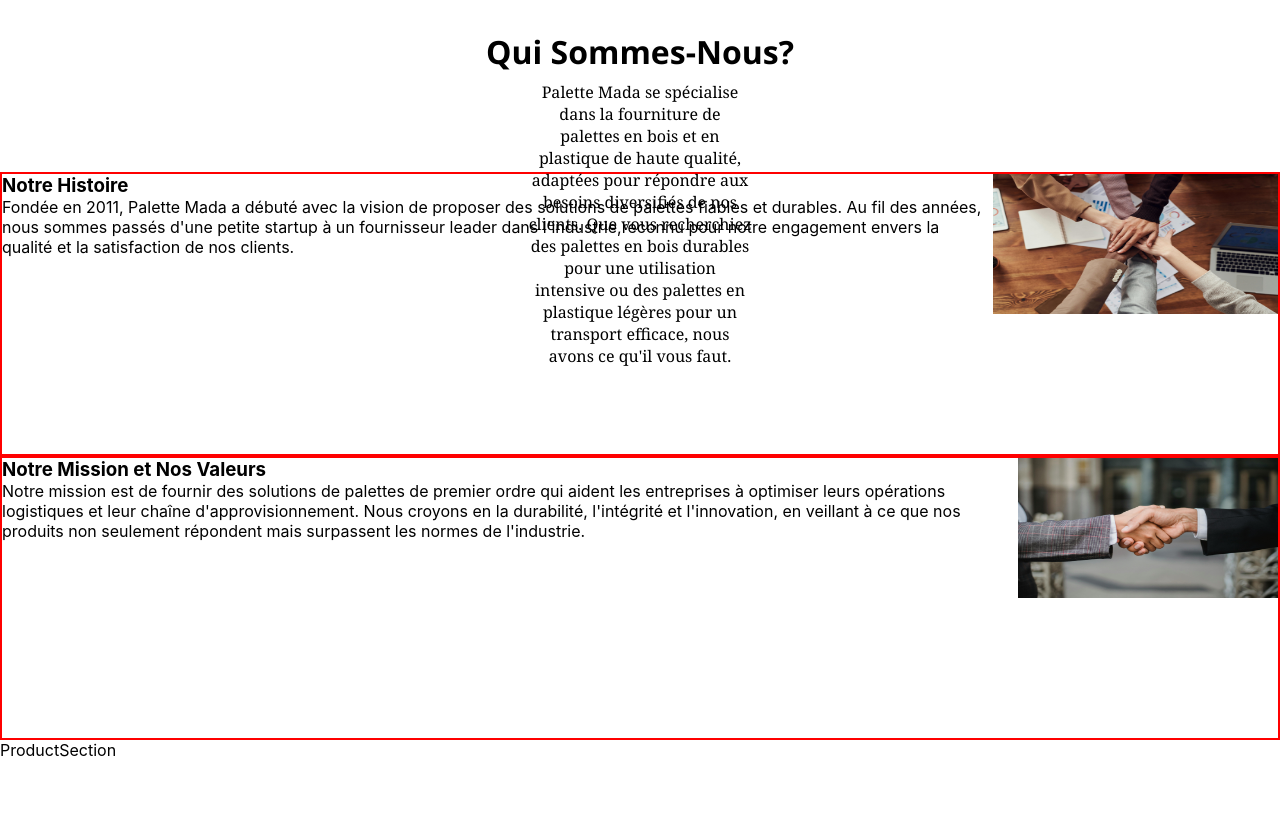
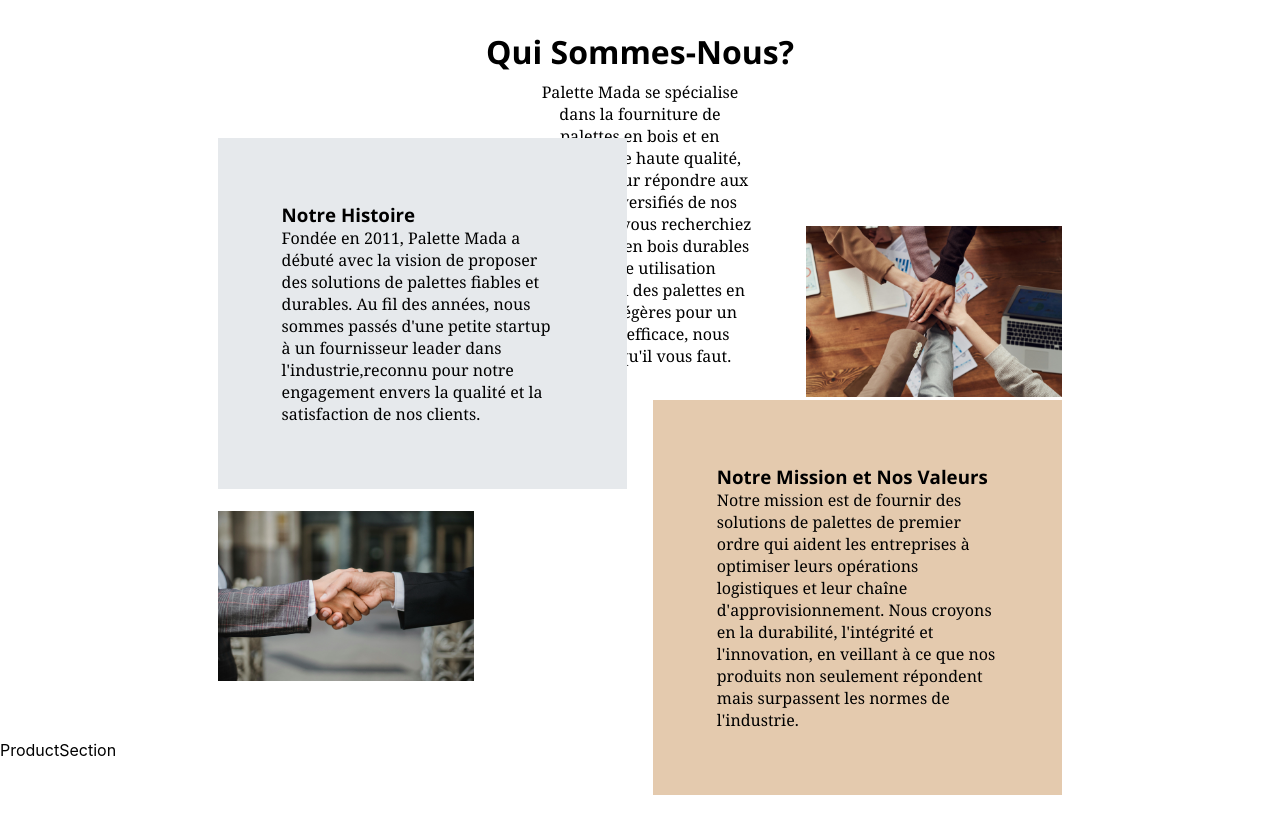
Before and after one commit to ManohisoaVicky/palette_mada, a React (Create React App) app: page / in a window 1280 px wide. Shown: the part 860-1694 px from the top of the page. Built offline with nearby package versions, Linux system fonts and the light colour scheme.

Commit message:
finished main styling of about section

```diff
--- a/src/App.css
+++ b/src/App.css
@@ -137,6 +137,9 @@
 /*---------------------------------------------------------About Section Styles-----------------------------------------------*/
 
 #about {
+  display: flex;
+  flex-direction: column;
+  align-items: center;
   padding-top: 7%;
 }
 
@@ -160,13 +163,40 @@
 .history,
 .values {
   display: flex;
+  justify-content: space-around;
+  align-items: center;
   height: 40%;
-  border: 2px solid red;
+  width: 80%;
+}
+
+.history-content,
+.values-content {
+  width: 40%;
+  padding: 4rem;
+}
+
+.history-content > h3,
+.values-content > h3 {
+  font-family: 'Open Sans', sans-serif;
+}
+
+.history-content > p,
+.values-content > p {
+  font-family: 'Noto Serif', serif;
+  font-size: 1rem;
+}
+
+.history-content {
+  background-color: var(--light-blue);
+}
+
+.values-content {
+  background-color: var(--light-brown);
 }
 
 .about-img {
-  width: 50%;
-  height: 50%;
+  width: 25%;
+  height: auto;
 }
 
 .about-img > img {
--- a/src/components/sections/AboutSection.tsx
+++ b/src/components/sections/AboutSection.tsx
@@ -28,6 +28,9 @@
       </div>
 
       <div className="values">
+        <div className="about-img">
+          <img src={handshake} alt="Handshake" />
+        </div>
         <div className="values-content">
           <h3>Notre Mission et Nos Valeurs</h3>
           <p>Notre mission est de fournir des solutions de palettes de premier ordre
@@ -36,9 +39,6 @@
               l'innovation, en veillant à ce que nos produits non seulement répondent
               mais surpassent les normes de l'industrie.</p>
         </div>
-        <div className="about-img">
-          <img src={handshake} alt="Handshake" />
-        </div>
       </div>
     </div>
   )
```
